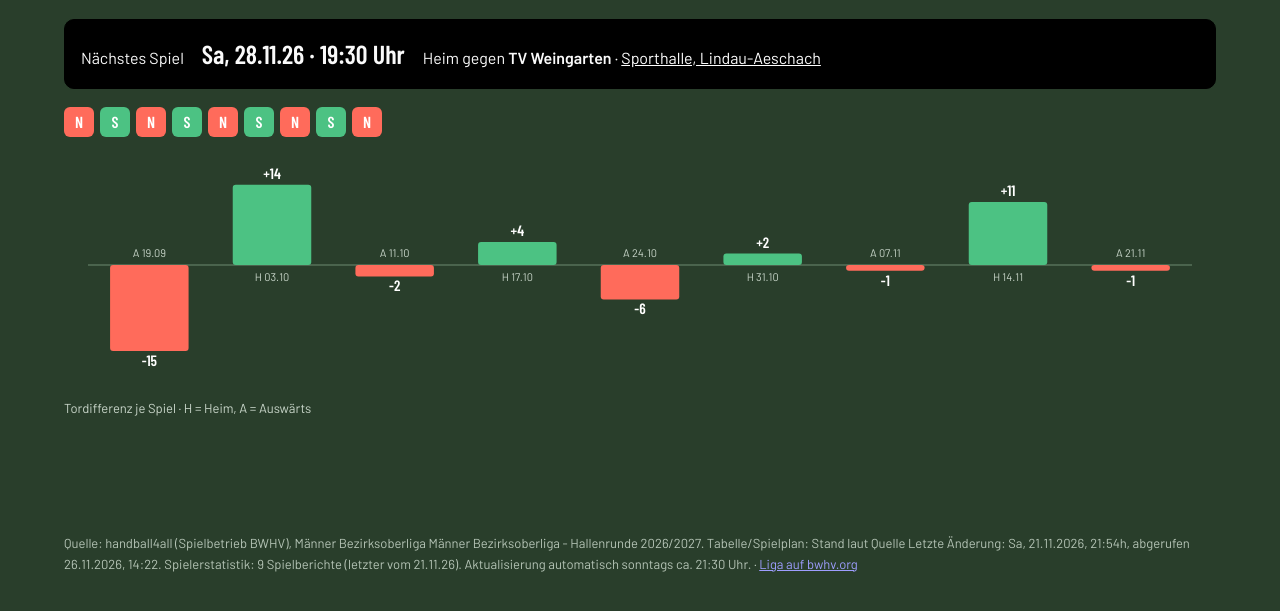
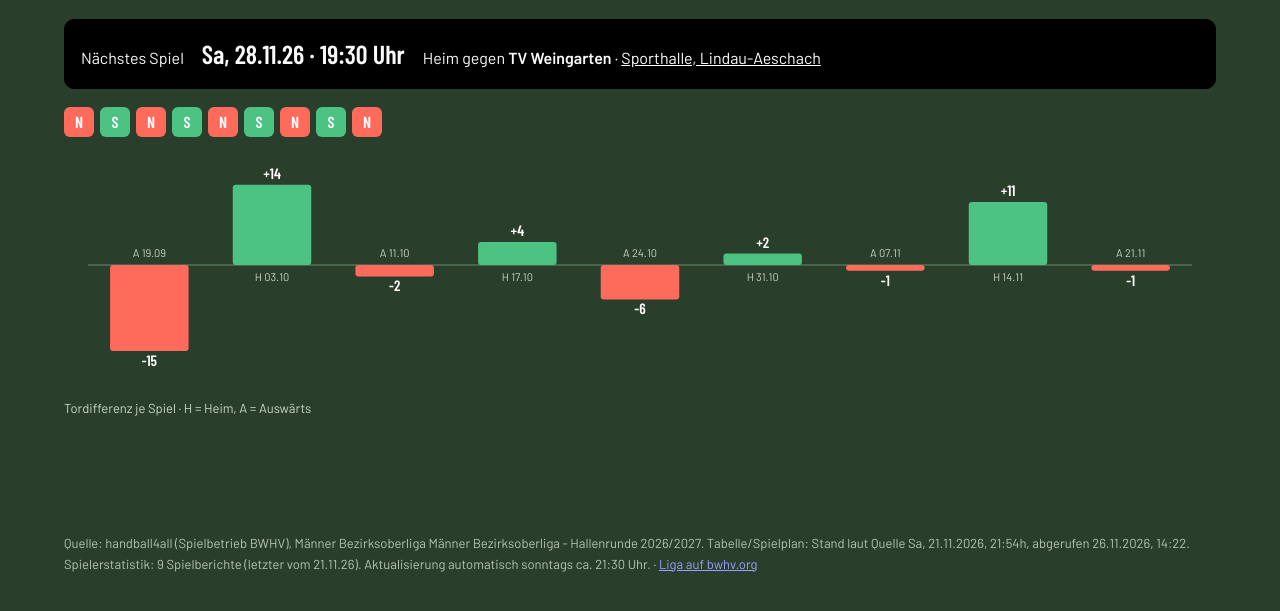
Before and after one commit to g58gcymv6k-dot/tsv-lindau-handball, a plain HTML site: page site/index.html in a window 1280 px wide. Shown: the part 283-894 px from the top of the page. Drawn offline with nearby package versions, Linux system fonts and the light colour scheme; a web font is replaced by a local one.

Commit message:
Fußzeile: Stand-Angabe kürzen
Co-Authored-By: Claude Opus 5.5 <noreply@anthropic.com>
Claude-Session: https://claude.ai/code/session_01VNfSMrTaGfbF2Tofbdg1cx

```diff
--- a/site/index.html
+++ b/site/index.html
@@ -178,7 +178,7 @@ $('tstats').innerHTML=card('7-Meter',row('TSV Lindau',tt('s7')+'/'+tt('v7')+pc(t
 +card('Strafen',row('2 Min. TSV Lindau / Gegner',tt('z')+' / '+tt('oz'))+row('Verwarnungen Spieler TSV Lindau',tt('ver')))
 +card('Zuschauer Heimspiele',hz.map(g=>row(g.datum.slice(0,5)+' vs. '+g.gegner,g.zuschauer)).join('')+(zz.length?row('Ø (mit Angabe)',Math.round(zz.reduce((a,b)=>a+b,0)/zz.length)):''));
 const ab=L.abgerufen?new Date(L.abgerufen).toLocaleString('de-DE',{dateStyle:'medium',timeStyle:'short'}):'–';
-$('foot').innerHTML=`Quelle: handball4all (Spielbetrieb BWHV), ${esc(L.liga)} ${esc(L.staffel)}. Tabelle/Spielplan: Stand laut Quelle ${esc(L.stand_quelle)}, abgerufen ${esc(ab)}. Spielerstatistik: ${SG.length} Spielberichte (letzter vom ${esc(SG.length?SG[SG.length-1].datum:'–')}). Aktualisierung automatisch sonntags ca. 21:30 Uhr. · <a href="https://www.bwhv.org/spielbetrieb/ergebnisse/tabellen#/league?ogId=216&lId=166226&allGames=1">Liga auf bwhv.org</a>`;
+$('foot').innerHTML=`Quelle: handball4all (Spielbetrieb BWHV), ${esc(L.liga)} ${esc(L.staffel)}. Tabelle/Spielplan: Stand laut Quelle ${esc(String(L.stand_quelle).replace(/^Letzte Änderung:\s*/,''))}, abgerufen ${esc(ab)}. Spielerstatistik: ${SG.length} Spielberichte (letzter vom ${esc(SG.length?SG[SG.length-1].datum:'–')}). Aktualisierung automatisch sonntags ca. 21:30 Uhr. · <a href="https://www.bwhv.org/spielbetrieb/ergebnisse/tabellen#/league?ogId=216&lId=166226&allGames=1">Liga auf bwhv.org</a>`;
 draw();
 };
 // Reiter
```
